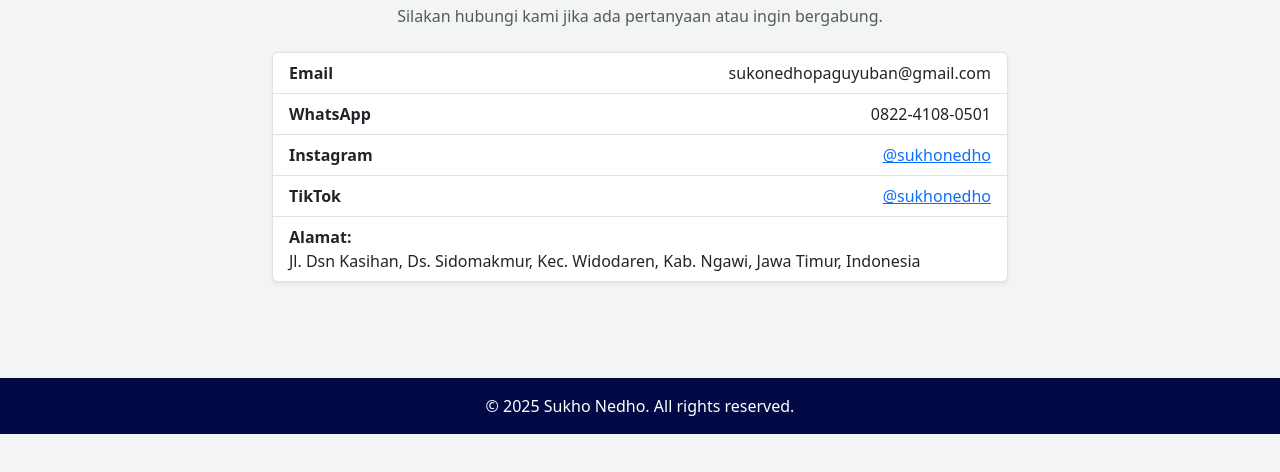
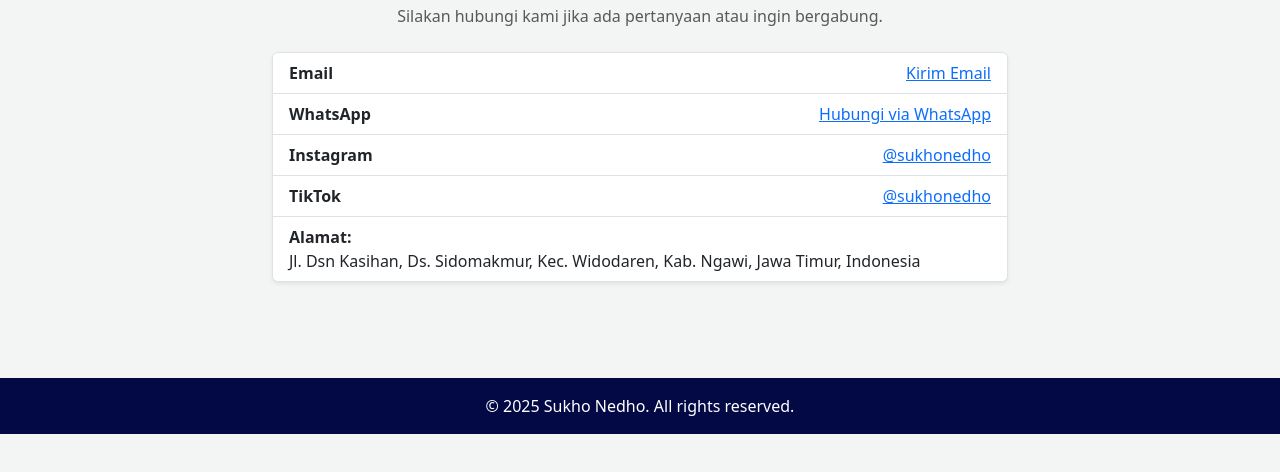
Before and after one commit to sukonedhopaguyuban-art/sukhonedho, a plain HTML site: page kontak.html in a window 1280 px wide. Shown: the part 146-618 px from the top of the page. Drawn offline with nearby package versions, Linux system fonts and the light colour scheme.

Commit message:
Update kontak.html

```diff
--- a/kontak.html
+++ b/kontak.html
@@ -51,12 +51,12 @@
         <ul class="list-group shadow-sm">
           <li class="list-group-item d-flex justify-content-between align-items-center">
             <strong>Email</strong>
-            <span>sukonedhopaguyuban@gmail.com</span>
+            <a href="sukonedhopaguyuban@gmail.com">Kirim Email</a>
           </li>
           <li class="list-group-item d-flex justify-content-between align-items-center">
             <strong>WhatsApp</strong>
-            <span>0822-4108-0501</span>
-          </li>
+            <a href="https://wa.me/0822-4108-0501" target="_blank">Hubungi via WhatsApp</a>
+           </li>
           <li class="list-group-item d-flex justify-content-between align-items-center">
             <strong>Instagram</strong>
             <a href="https://www.instagram.com/paguyuban_sukhonedho/" target="_blank">@sukhonedho</a>
```
